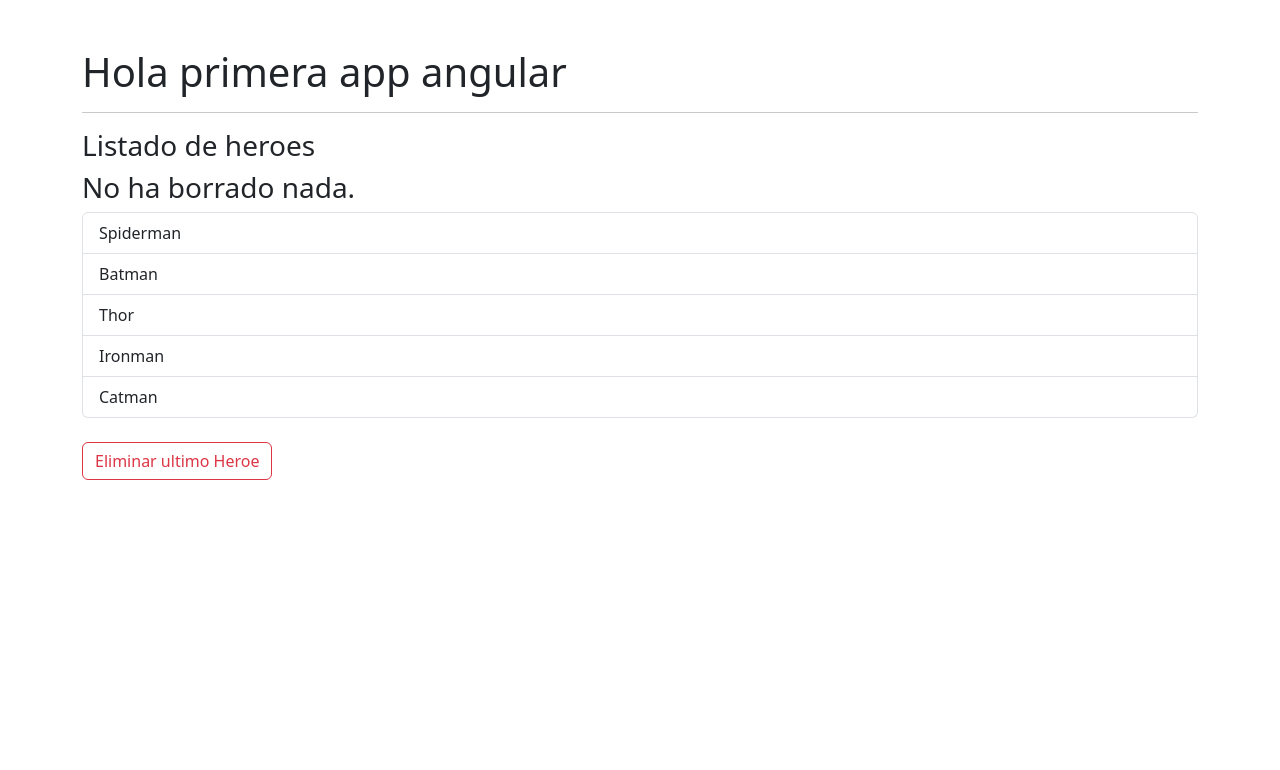
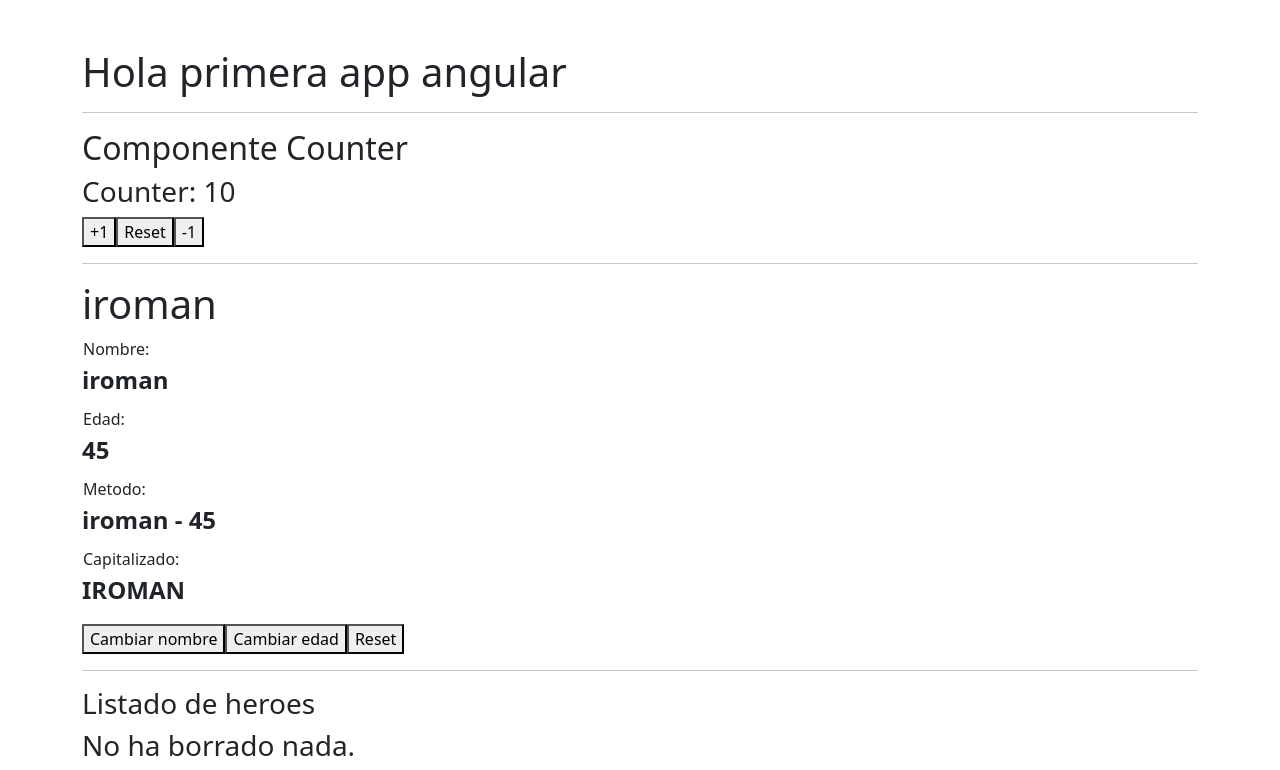
Before and after one commit to LucianoVelasquez/angular, an Angular app: page / in a window 1280 px wide. Shown: the top 770 px of the page. Built offline with nearby package versions, Linux system fonts and the light colour scheme.

Commit message:
add module components

```diff
--- a/src/app/app.component.html
+++ b/src/app/app.component.html
@@ -1,5 +1,7 @@
 <h1>Hola {{ title }}</h1>
 <hr>
-<!-- <app-counter></app-counter>-->
-<!-- <app-heroes-hero></app-heroes-hero> -->
+<app-counter></app-counter>
+<hr>
+<app-heroes-hero></app-heroes-hero>
+<hr>
 <app-heroes-list></app-heroes-list>
--- a/src/app/heroes/list/list.component.html
+++ b/src/app/heroes/list/list.component.html
@@ -6,7 +6,7 @@
   <h3>Heroe Borrado <small class="text-danger">{{ deleteHero }}</small></h3>
 </div>
 
-<ng-template #nothingWasDeoleted>
+<ng-template #nothingWasDeoleted> <!-- Este ng-template es como un fragment de react -->
   <h3>No ha borrado nada.</h3>
 </ng-template>
 <!--  -->
```
Also changed, not shown: src/app/app.module.ts (+7 -7 lines), src/app/counter/components/counter.module.ts (added, +15 -0 lines), src/app/heroes/hero.module.ts (added, +21 -0 lines), src/app/counter/components/counter/counter.component.ts (renamed from src/app/counter/counter.component.ts).
